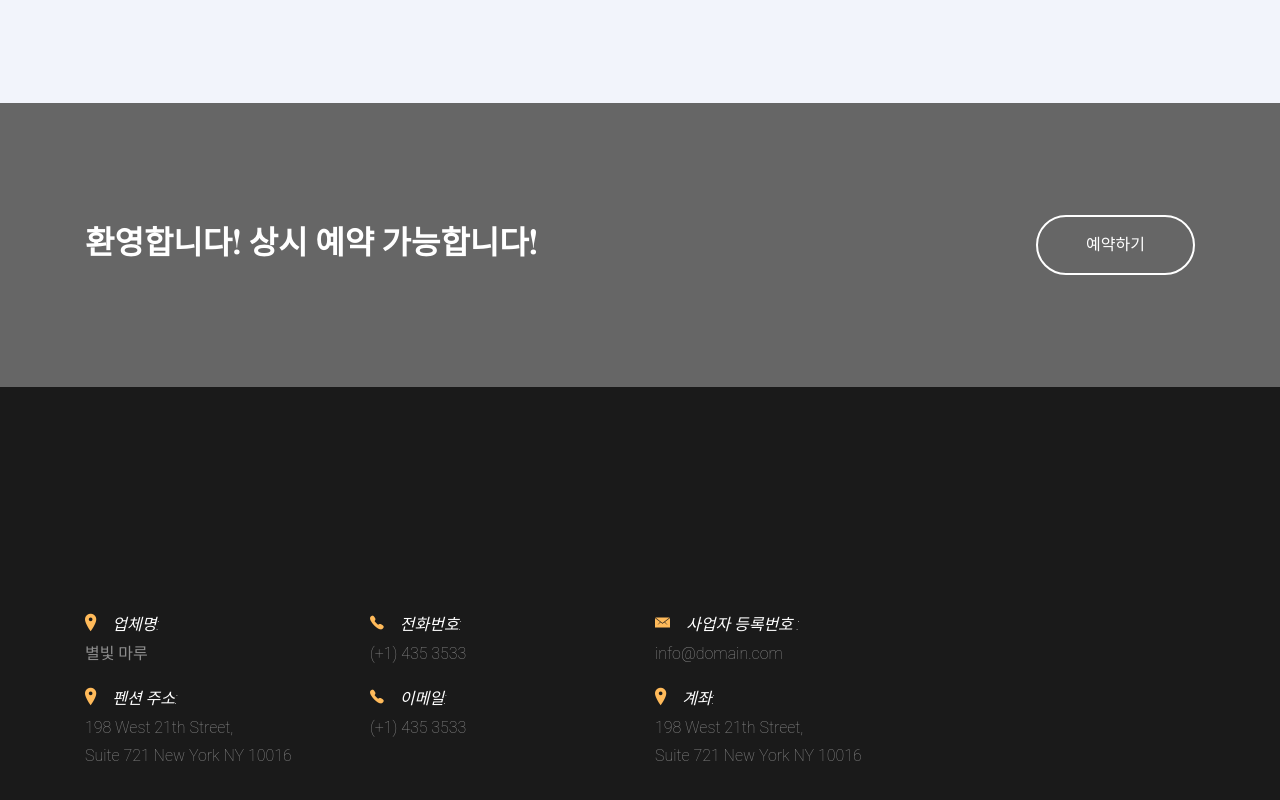
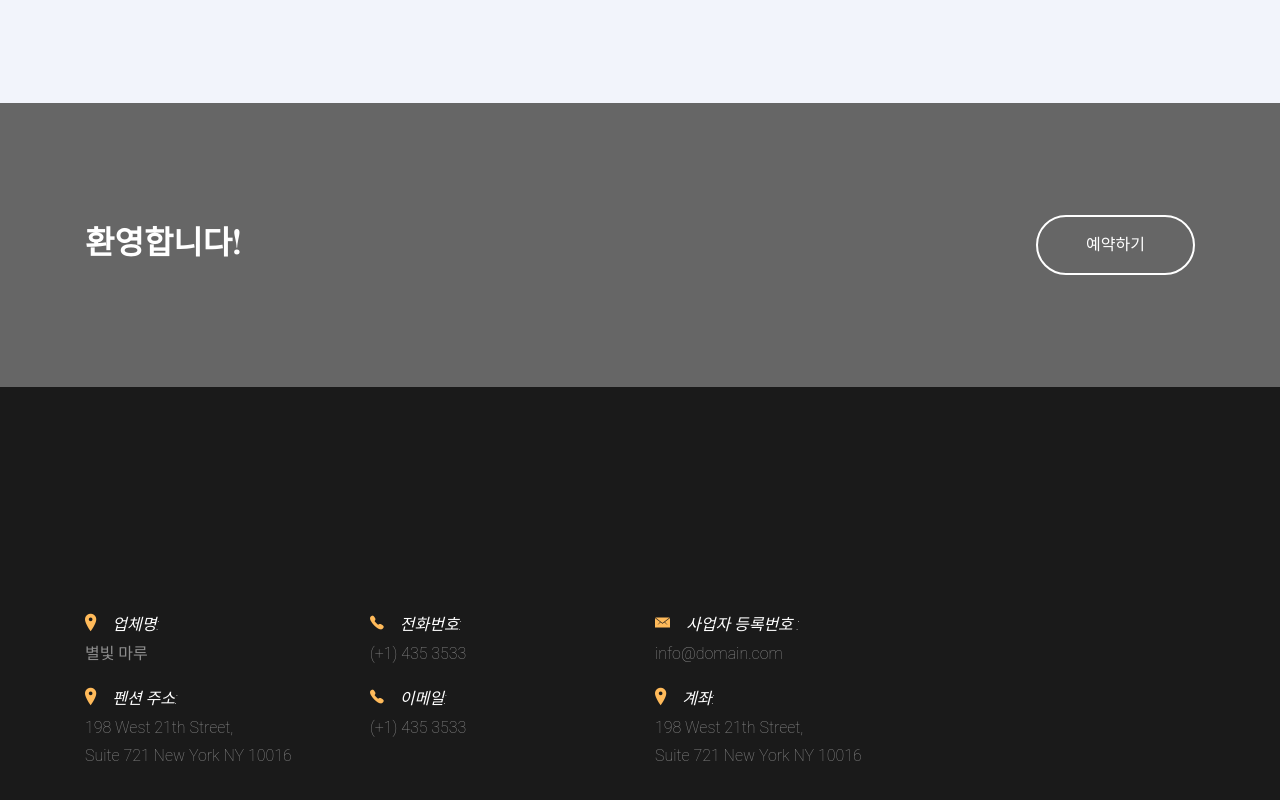
Before and after one commit to crinkj/youngheung-pension-website, a plain HTML site: page index.html in a window 1280 px wide. Shown: the part 2794-3594 px from the top of the page. Drawn offline with nearby package versions, Linux system fonts and the light colour scheme; files whose address does not match are found by name; a web font is replaced by a local one.

Commit message:
fix:텍스트 수정

```diff
--- a/index.html
+++ b/index.html
@@ -138,7 +138,7 @@
         <div class="container" >
           <div class="row align-items-center">
             <div class="col-12 col-md-6 text-center mb-4 mb-md-0 text-md-left" data-aos="fade-up">
-              <h2 class="text-white font-weight-bold">환영합니다! 상시 예약 가능합니다!</h2>
+              <h2 class="text-white font-weight-bold">환영합니다!</h2>
             </div>
             <div class="col-12 col-md-6 text-center text-md-right" data-aos="fade-up" data-aos-delay="200">
               <a href="reservation.html" class="btn btn-outline-white-primary py-3 text-white px-5">예약하기</a>
```
